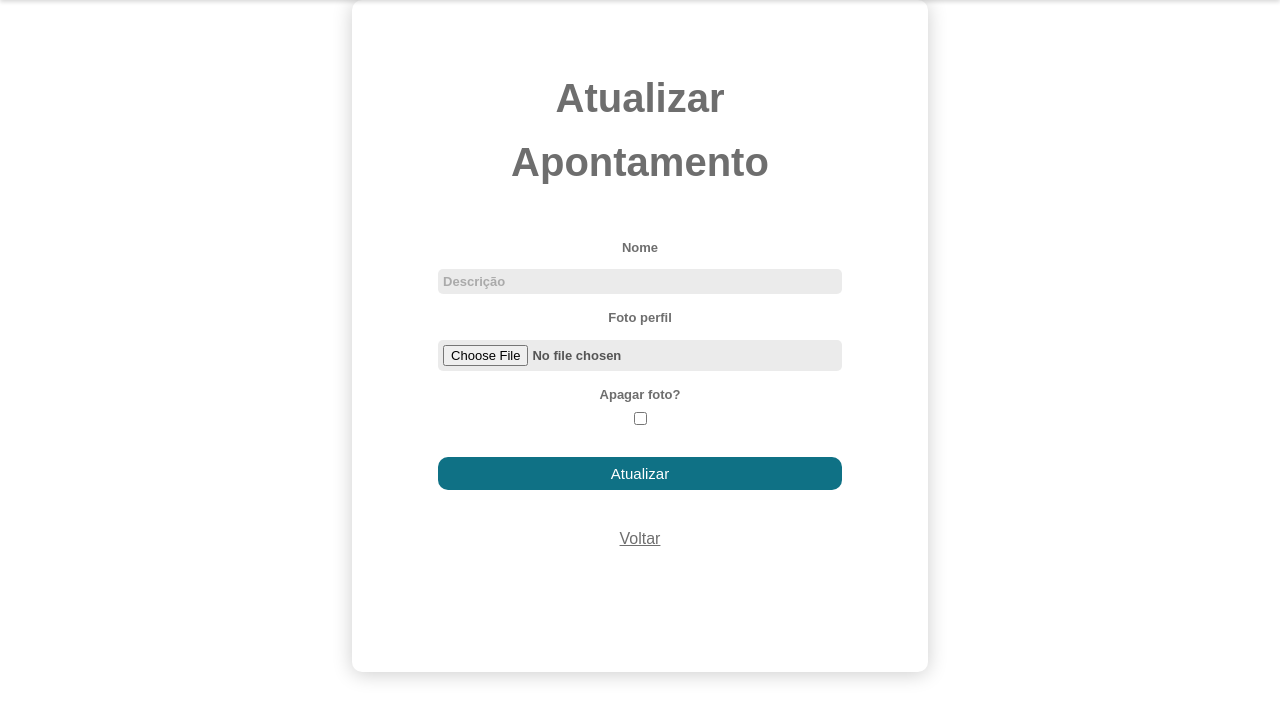
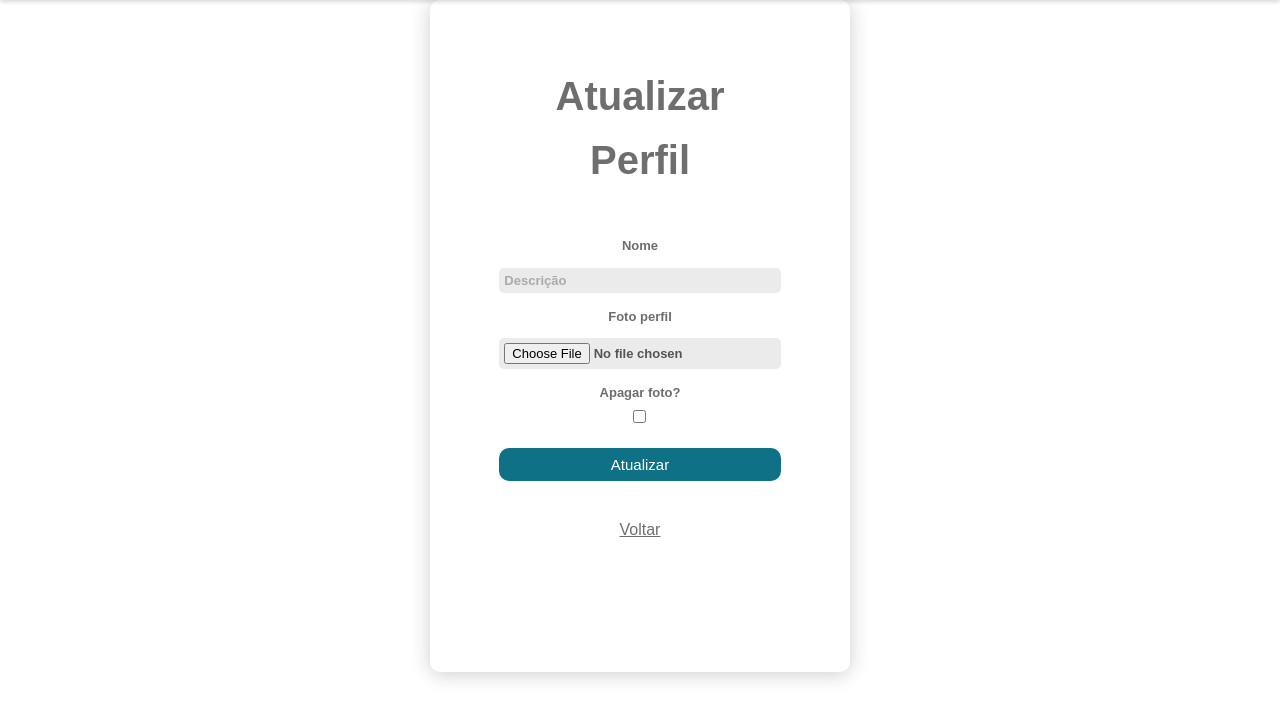
Before and after one commit to kevinDomingues/TP1_SIR, a PHP site: page /updatePerfil.php in a window 1280 px wide. Shown: the part 64-776 px from the top of the page. Run offline with PHP 8.4, Linux system fonts and the light colour scheme; the visitor is signed in with stand-in values (Sample User, id 1); data that the repository does not hold is empty; some libraries are stand-ins or nearby versions.

Commit message:
Final version late fix

```diff
--- a/apontamentos.php
+++ b/apontamentos.php
@@ -154,9 +154,7 @@ $apontamentos = $statement->fetchAll(PDO::FETCH_ASSOC);
                     </div>
                     <br>
 
-                    <hr>
                 </div>
-
                 <?php } ?>
 
             </div>
--- a/css/dashboard.css
+++ b/css/dashboard.css
@@ -101,7 +101,7 @@
 
 .feed{
     float: left;
-    min-width: 70%;
+    min-width: 69%;
     min-height: 95%;
     margin-left: 30px;
 }
--- a/updatePerfil.php
+++ b/updatePerfil.php
@@ -84,7 +84,7 @@ if ($_SERVER['REQUEST_METHOD'] === 'POST' ){
             <div class="apontamentosformscardsFeed">
                 <div class="apontamentosformscard-body">
                     <div class="content" style="margin-bottom: 5%">
-                        <h1>Atualizar Apontamento</h1>
+                        <h1>Atualizar Perfil</h1>
                         <form action="" method="POST" enctype="multipart/form-data">
                         <div>
                             <label for="">Nome</label>
```
Also changed, not shown: perfis/IMG-61ca2682258ae3.60641619.jpg (added).
